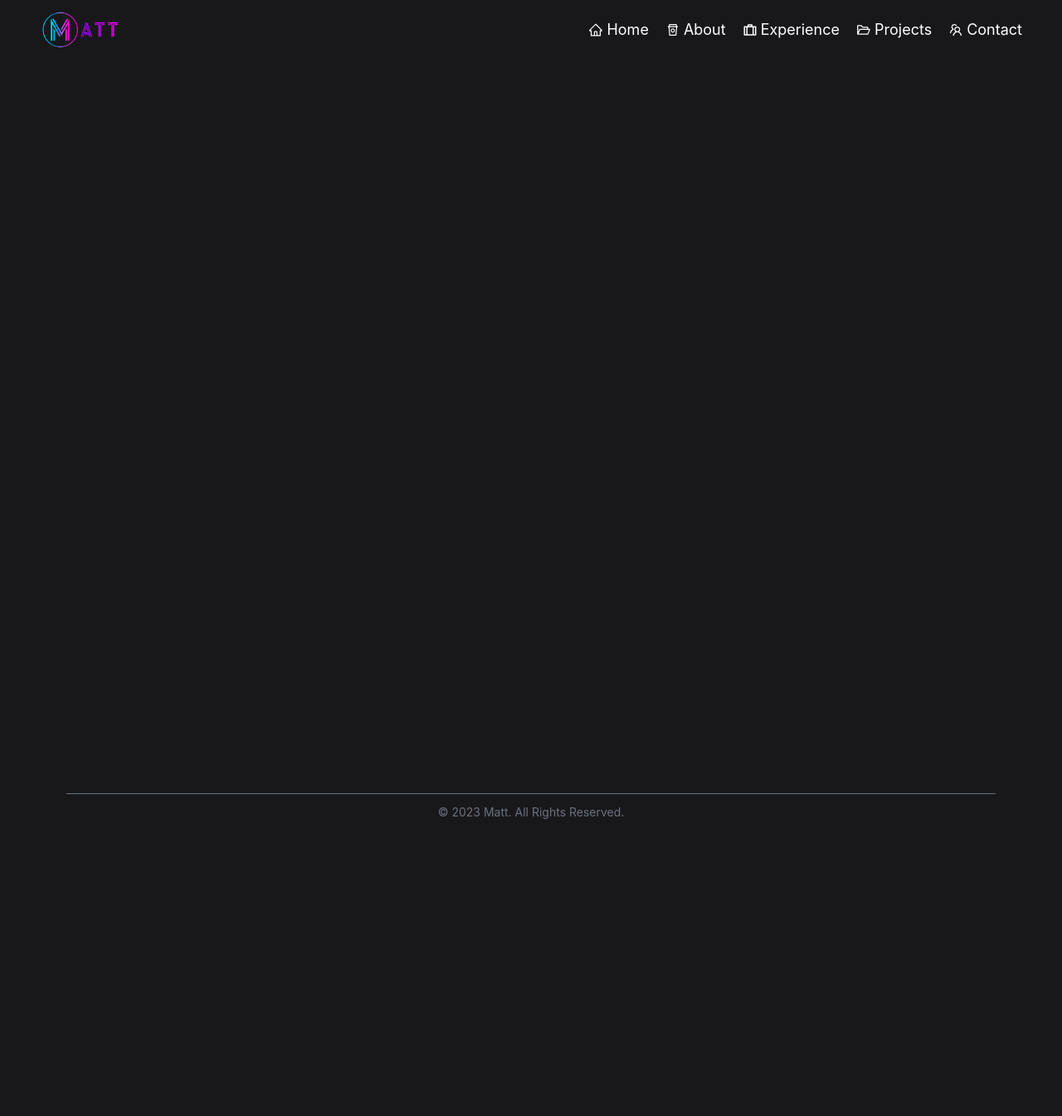
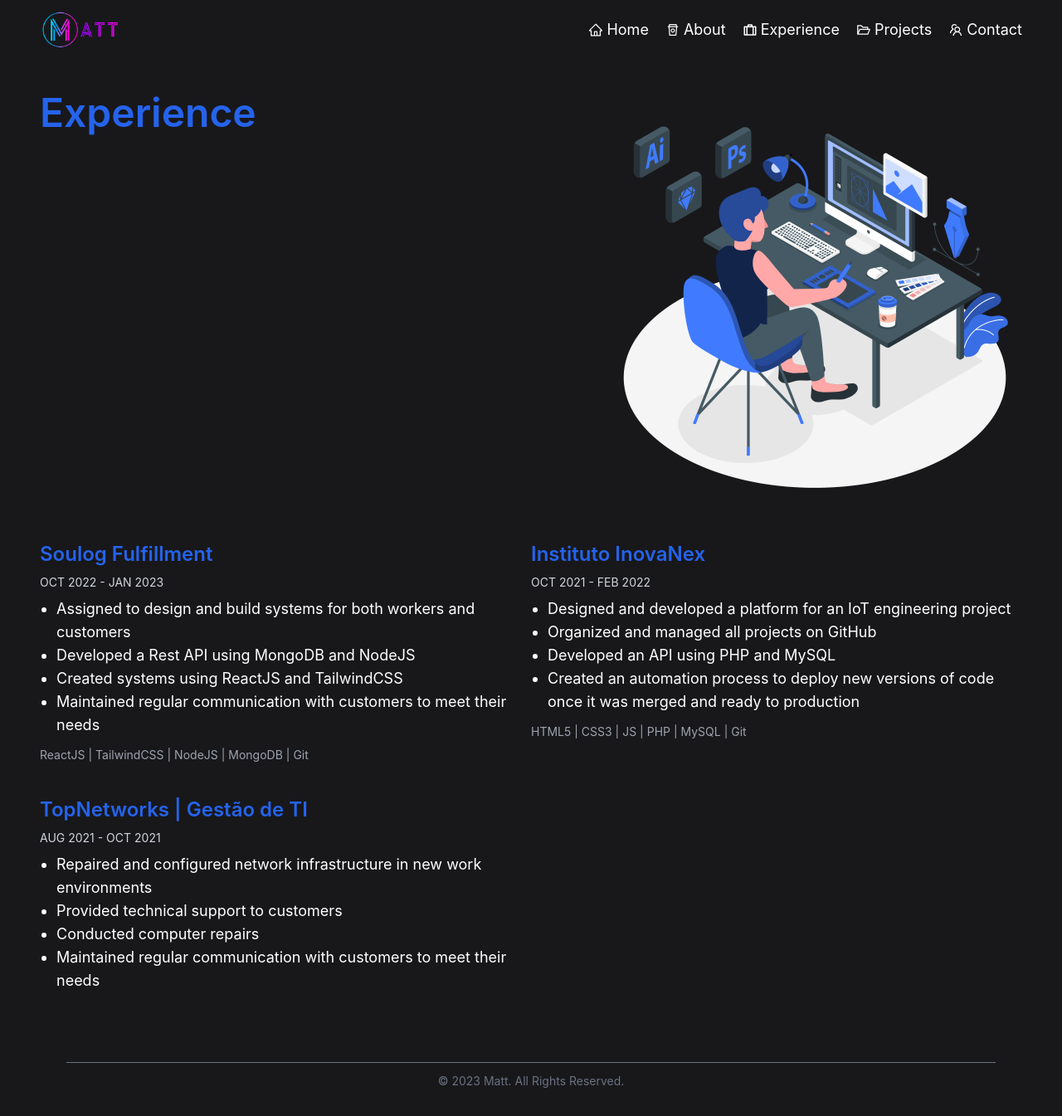
Before and after one commit to cmatt7/react-portfolio, a React (Vite) app: page /experience in a window 1280 px wide. Shown: the whole page at 83% size. Before the commit the page ends 1021 px from the top, so only its background shows below. Built offline with nearby package versions, Linux system fonts and the light colour scheme.

Commit message:
experience components + page

```diff
--- /dev/null
+++ b/src/components/Experience/Activities.component.jsx
@@ -0,0 +1,7 @@
+export default function Activities({ children }) {
+    return(
+        <ul className="flex flex-col text-white text-sm md:text-lg list-disc ml-5">
+            { children }
+        </ul>
+    )
+}
--- /dev/null
+++ b/src/components/Experience/InfoContainer.component.jsx
@@ -0,0 +1,7 @@
+export default function InfoContainer({ children }) {
+    return (
+        <div className="flex flex-col">
+            { children }
+        </div>
+    )
+}
--- /dev/null
+++ b/src/components/Experience/Skills.componet.jsx
@@ -0,0 +1,7 @@
+export default function Skills({ children }) {
+    return(
+        <span className="text-sm md:text-md text-gray-400 mt-3">
+            { children }
+        </span>
+    )
+}
--- /dev/null
+++ b/src/components/Experience/Time.component.jsx
@@ -0,0 +1,7 @@
+export default function Time({ children}) {
+    return(
+        <span className="text-sm text-gray-300 uppercase my-2">
+            { children }
+        </span>
+    )
+}
--- /dev/null
+++ b/src/components/Experience/Title.component.jsx
@@ -0,0 +1,7 @@
+export default function Title({ children }) {
+    return(
+        <h1 className="text-2xl text-blue-600 font-semibold">
+            { children }
+        </h1>
+    )
+}
--- a/src/components/Menu.component.jsx
+++ b/src/components/Menu.component.jsx
@@ -70,7 +70,7 @@ export default function Menu() {
                 sticky top-0 w-full px-5 lg:px-12 2xl:px-40 py-3 justify-between items-center
                 ${scroll ? "bg-blue-600 backdrop-blur-md bg-opacity-20" : null} z-50
             `}>
-                <figure className="hidden lg:block">
+                <figure className="hidden md:block">
                     <Link to="/">
                         <img src={Logo} alt="Matt - Logo" className="h-12" />
                     </Link>
--- a/src/pages/Experience.jsx
+++ b/src/pages/Experience.jsx
@@ -1,9 +1,81 @@
 import ParticlesComponent from "../components/Particles.component";
+import ExperienceImage from "../assets/experience.png";
+import InfoContainer from "../components/Experience/InfoContainer.component";
+import Title from "../components/Experience/Title.component";
+import Time from "../components/Experience/Time.component";
+import Activities from "../components/Experience/Activities.component";
+import Skills from "../components/Experience/Skills.componet";
 
 export default function Experience() {
     return (
-        <section className="flex flex-col lg:flex-row lg:justify-between gap-x-20 h-screen px-6 lg:px-12 2xl:px-40">
+        <section className="flex flex-col w-screen px-6 lg:px-12 2xl:px-40 mt-10">
             <ParticlesComponent />
+
+            <div className="flex flex-col md:flex-row justify-between w-full">
+                <div className="flex flex-col justify-start items-start text-white h-full gap-y-4">
+                    <span className="text-5xl font-semibold text-blue-600">Experience</span>
+
+                    <p className="mt-4">
+
+                    </p>
+                </div>
+
+                <figure>
+                    <img
+                        src={ExperienceImage}
+                        alt=""
+                        className="w-[400px] lg:w-[500px]"
+                    />
+                </figure>
+            </div>
+
+            <main className="grid grid-cols-1 md:grid-cols-2 gap-y-10 mt-10">
+                {/* Soulog Fulfillment */}
+                <InfoContainer>
+                    <Title>Soulog Fulfillment</Title>
+
+                    <Time>Oct 2022 - Jan 2023</Time>
+
+                    <Activities>
+                        <li>Assigned to design and build systems for both workers and customers</li>
+                        <li>Developed a Rest API using MongoDB and NodeJS</li>
+                        <li>Created systems using ReactJS and TailwindCSS</li>
+                        <li>Maintained regular communication with customers to meet their needs</li>
+                    </Activities>
+
+                    <Skills>ReactJS | TailwindCSS | NodeJS | MongoDB | Git</Skills>
+                </InfoContainer>
+
+                {/* Instituto InovaNex */}
+                <InfoContainer>
+                    <Title>Instituto InovaNex</Title>
+
+                    <Time>Oct 2021 - Feb 2022</Time>
+
+                    <Activities>
+                        <li>Designed and developed a platform for an IoT engineering project</li>
+                        <li>Organized and managed all projects on GitHub</li>
+                        <li>Developed an API using PHP and MySQL</li>
+                        <li>Created an automation process to deploy new versions of code once it was merged and ready to production</li>
+                    </Activities>
+
+                    <Skills>HTML5 | CSS3 | JS | PHP | MySQL | Git</Skills>
+                </InfoContainer>
+
+                {/* TopNetworks | Gestão de TI */}
+                <InfoContainer>
+                    <Title>TopNetworks | Gestão de TI</Title>
+
+                    <Time>Aug 2021 - Oct 2021</Time>
+
+                    <Activities>
+                        <li>Repaired and configured network infrastructure in new work environments</li>
+                        <li>Provided technical support to customers</li>
+                        <li>Conducted computer repairs</li>
+                        <li>Maintained regular communication with customers to meet their needs</li>
+                    </Activities>
+                </InfoContainer>
+            </main>
 
         </section>
     )
```
Also changed, not shown: src/assets/experience.png (added).
